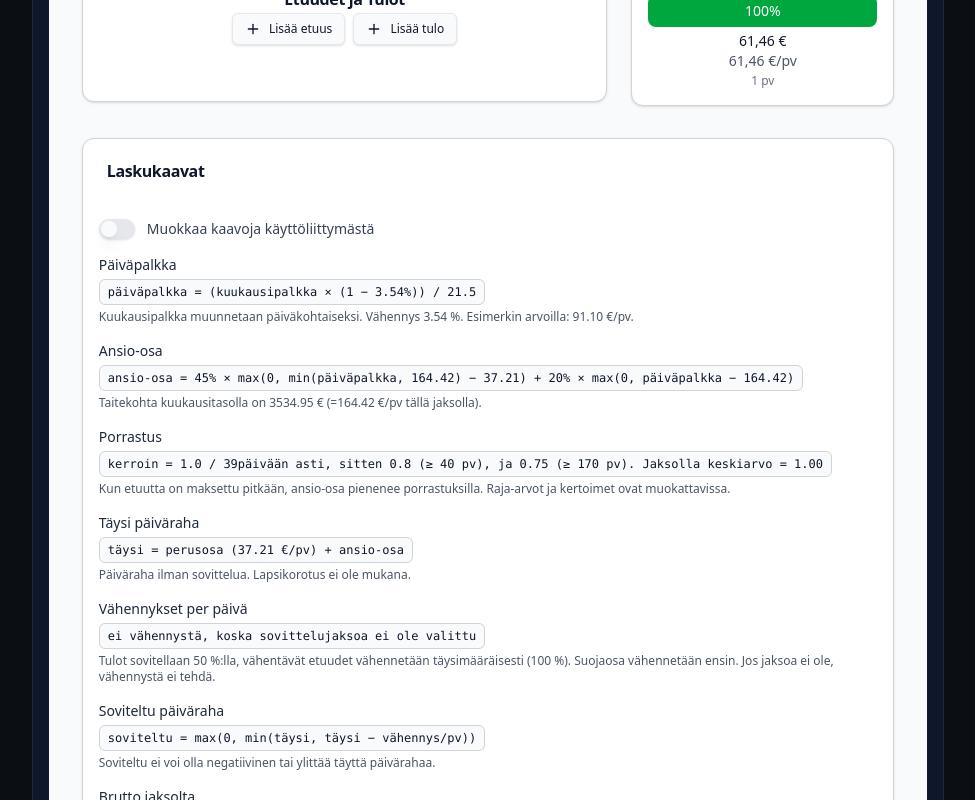
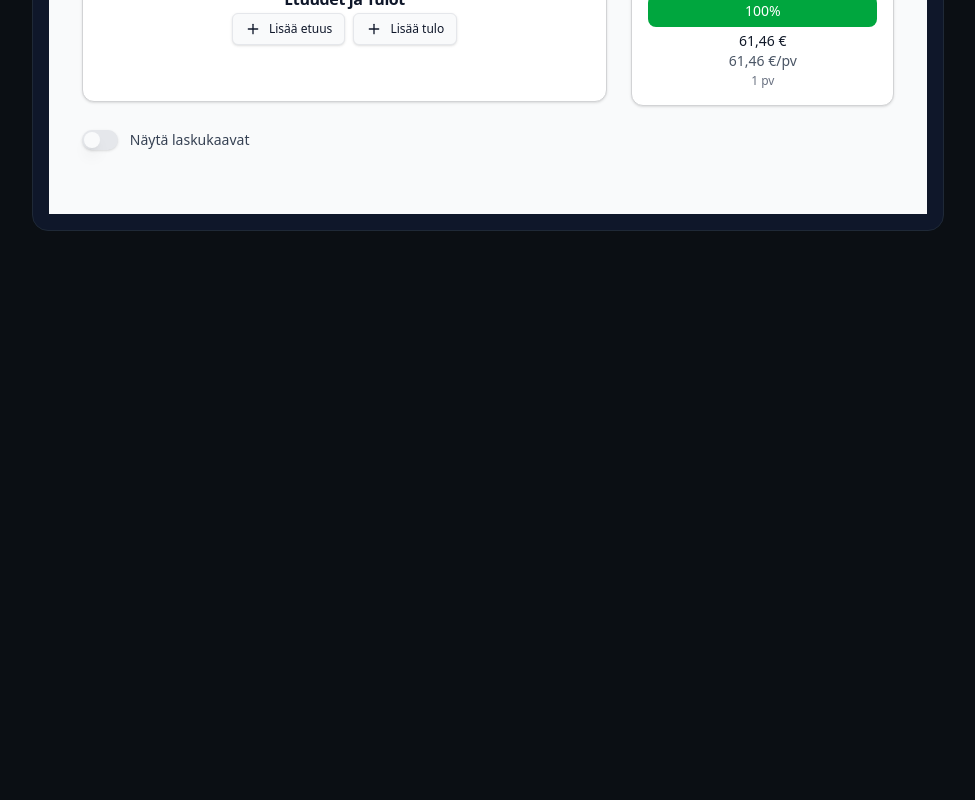
Before and after one commit to Heksed/demo-showcase, a Next.js app: page /allowancecalculator in a window 1280 px wide. Shown: the part 1400-2200 px from the top of the page, without its empty margins (152-1127 px from the left). After the commit the page ends 1655 px from the top, so only its background shows below. Built offline with nearby package versions, Linux system fonts and the light colour scheme.

Commit message:
Piilota laskukaavat-kortti switchin taakse

```diff
--- a/demos/allowancecalculator/Allowancecalculator.tsx
+++ b/demos/allowancecalculator/Allowancecalculator.tsx
@@ -106,6 +106,9 @@ export default function PaivarahaLaskuri() {
     lapsikorotus: false, // Child increment
     ulkomaanPaivaraha: false, // Foreign per diem
   });
+
+  // Show/hide formulas card
+  const [showFormulas, setShowFormulas] = useState<boolean>(false);
 
   // Bridge Select's string callback to our union type for benefitType
   const handleBenefitTypeChange = (value: string) => setBenefitType(value as BenefitType);
@@ -289,6 +292,13 @@ export default function PaivarahaLaskuri() {
 
       {/* Breakdown section */}
       <section className="w-full max-w-[98%] mx-auto px-6 pb-12">
+        <div className="mb-4 flex items-center gap-3">
+          <Switch checked={showFormulas} onCheckedChange={setShowFormulas} />
+          <Label className="text-sm text-gray-700 cursor-pointer" onClick={() => setShowFormulas(!showFormulas)}>
+            Näytä laskukaavat
+          </Label>
+        </div>
+        {showFormulas && (
           <FormulaCard
             formulaConfig={formulaConfig}
             editFormulas={editFormulas}
@@ -303,6 +313,7 @@ export default function PaivarahaLaskuri() {
             results={results}
             flags={flags}
           />
+        )}
       </section>
     </div>
   );
```
Lines whose indentation alone changed are shown as unchanged.
